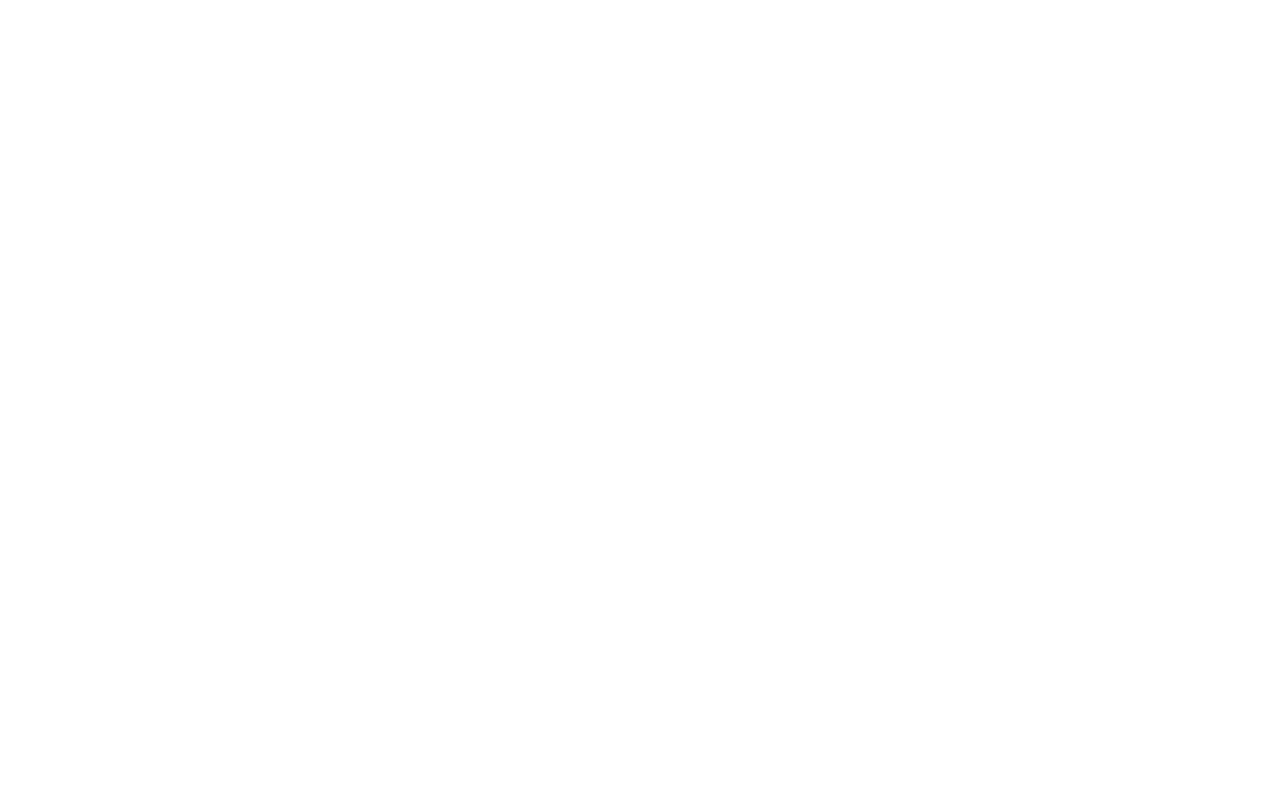
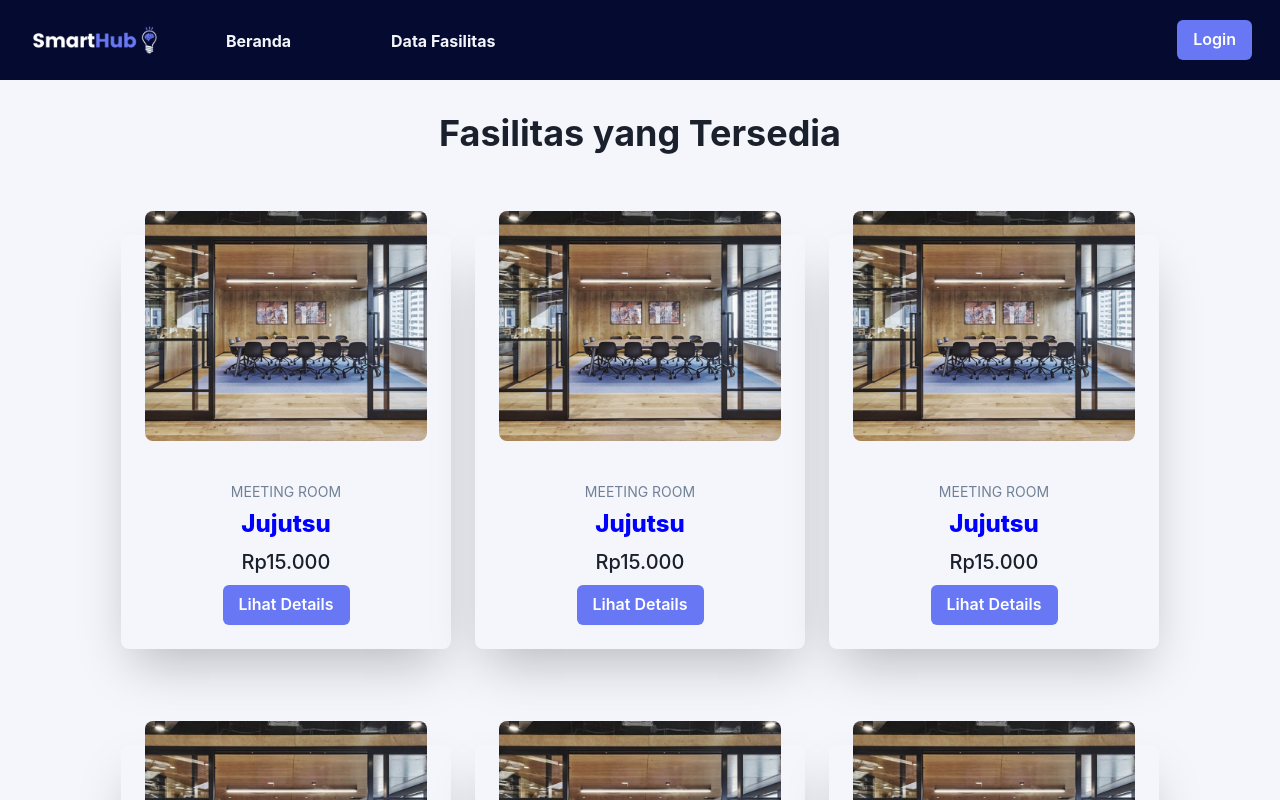
Before and after one commit to KinantiWening1/smarthub_fe, a React (Vite) app: page /roompublic in a window 1280 px wide. Built offline with nearby package versions, Linux system fonts and the light colour scheme.

Commit message:
feat: roomcard public

```diff
--- a/src/App.tsx
+++ b/src/App.tsx
@@ -10,18 +10,19 @@
 // import './App.css'
 import { BrowserRouter as Router, Route, Routes } from "react-router-dom";
 import { ChakraProvider } from "@chakra-ui/react";
+import theme from "./styles/theme.ts";
 
 
 function App() {
   return (
-    <ChakraProvider>
+    <ChakraProvider theme={theme}>
     <Router>
     <Routes>
       <Route path="/">
         {/* public routes l*/}
         <Route path="" element={<LandingPage />} />
         <Route path="login" element={<LoginPage />} />
-        <Route path="roompublic" element={<RoomPublic />} />
+        <Route path="/roompublic" element={<RoomPublic />} />
         <Route path="roompublicdetail/:id" element={<RoomPublicDetail />} />
 
         {/* admin route */}
--- /dev/null
+++ b/src/components/RoomCards.tsx
@@ -0,0 +1,90 @@
+import {
+  Box,
+  Center,
+  useColorModeValue,
+  Heading,
+  Text,
+  Stack,
+  Image,
+  Button,
+  Colors,
+} from '@chakra-ui/react';
+import { useEffect } from 'react';
+
+import { Link as RouterLink } from "react-router-dom";
+
+  const IMAGE =
+    '/room1.jpg'
+
+  const customButtonStyle = {
+      backgroundColor: '#6878F4',
+      color: 'white',
+  };
+  const RoomCards = () => {
+    // useEffect (() => {
+    //   fetch('http://localhost:5000/room')
+    // }, [])
+    return (
+      <Box
+      role={'group'}
+      p={6}
+      maxW={'330px'}
+      w={'full'}
+      bg={useColorModeValue('white', 'gray.800')}
+      boxShadow={'2xl'}
+      rounded={'lg'}
+      pos={'relative'}
+      zIndex={1}
+      justifyContent={"center"}
+    >
+      <Box
+        rounded={'lg'}
+        mt={-12}
+        pos={'relative'}
+        height={'230px'}
+      >
+        <Image
+          rounded={'lg'}
+          height={230}
+          width={282}
+          objectFit={'cover'}
+          src={IMAGE}
+          alt="#"
+        />
+      </Box>
+      <Stack pt={10} align={'center'}>
+        <Text color={'gray.500'} fontSize={'sm'} textTransform={'uppercase'}>
+          Meeting Room
+        </Text>
+        <Heading fontSize={'2xl'} fontFamily={'body'} fontWeight={800} color={"blue"}>
+          Jujutsu
+        </Heading>
+        <Stack direction={'row'} align={'center'}>
+          <Text fontWeight={500} fontSize={'xl'}>
+            Rp15.000
+          </Text>
+        </Stack>
+        <Button colorScheme="blue" as={RouterLink} to="/room1data" style={customButtonStyle}>
+              Lihat Details
+        </Button>
+      </Stack>
+
+
+    </Box>
+
+  );
+  };
+
+const ThreeRoomCards = () => {
+  return (
+    <Center py={12}>
+      <Stack direction="row" spacing={6}>
+        <RoomCards />
+        <RoomCards />
+        <RoomCards />
+      </Stack>
+    </Center>
+  );
+};
+
+export default ThreeRoomCards;
--- a/src/pages/RoomPublic.tsx
+++ b/src/pages/RoomPublic.tsx
@@ -1,8 +1,15 @@
+
+import { Heading } from '@chakra-ui/react';
+import Navbar from '../components/Navbar'
+import ThreeRoomCards from '../components/RoomCards'
+
 export default function RoomPublic() {
     return (
-        // Your JSX code for the login page
-        <div>
-          {/* Login form, input fields, buttons, etc. */}
-        </div>
-      );
+      <>
+      <Navbar status="public"/>
+      <Heading textAlign={"center"} py={8}>Fasilitas yang Tersedia</Heading>
+      <ThreeRoomCards />
+      <ThreeRoomCards />
+      </>
+    );
 }
--- /dev/null
+++ b/src/styles/colors.ts
@@ -0,0 +1,11 @@
+const darkBlue = "#050A30"
+const purple = "#6878F4"
+const white= "#F4F6FC"
+const grey="#CAE8FF"
+
+export const colors = {
+    darkBlue,
+    purple,
+    white,
+    grey
+}
--- /dev/null
+++ b/src/styles/theme.ts
@@ -0,0 +1,9 @@
+import { extendTheme } from "@chakra-ui/react";
+import { colors } from "./colors"
+
+const theme = extendTheme({
+    colors
+})
+
+
+export default theme;
```
Also changed, not shown: public/room1.jpg (added).
